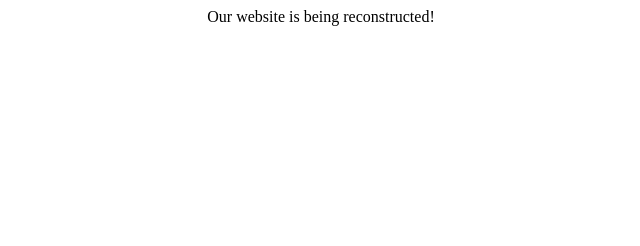
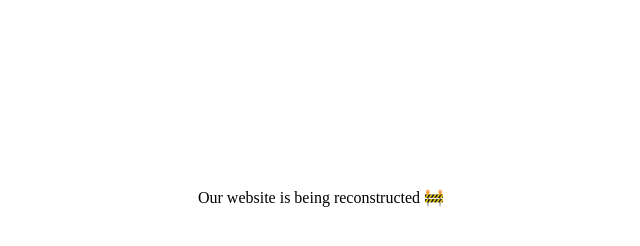
Before and after one commit to ViJani-Media/ViJani-Media.github.io, a plain HTML site: page index.html in a window 1280 px wide. Shown: the whole page, without its empty margins (319-959 px from the left). Drawn offline with Linux system fonts and the light colour scheme.

Commit message:
Update index.html

```diff
--- a/index.html
+++ b/index.html
@@ -1 +1,2 @@
-<center>Our website is being reconstructed!</center>
+<br><br><br><br><br><br><br><br><br><br>
+<center>Our website is being reconstructed 🚧</center>
```
